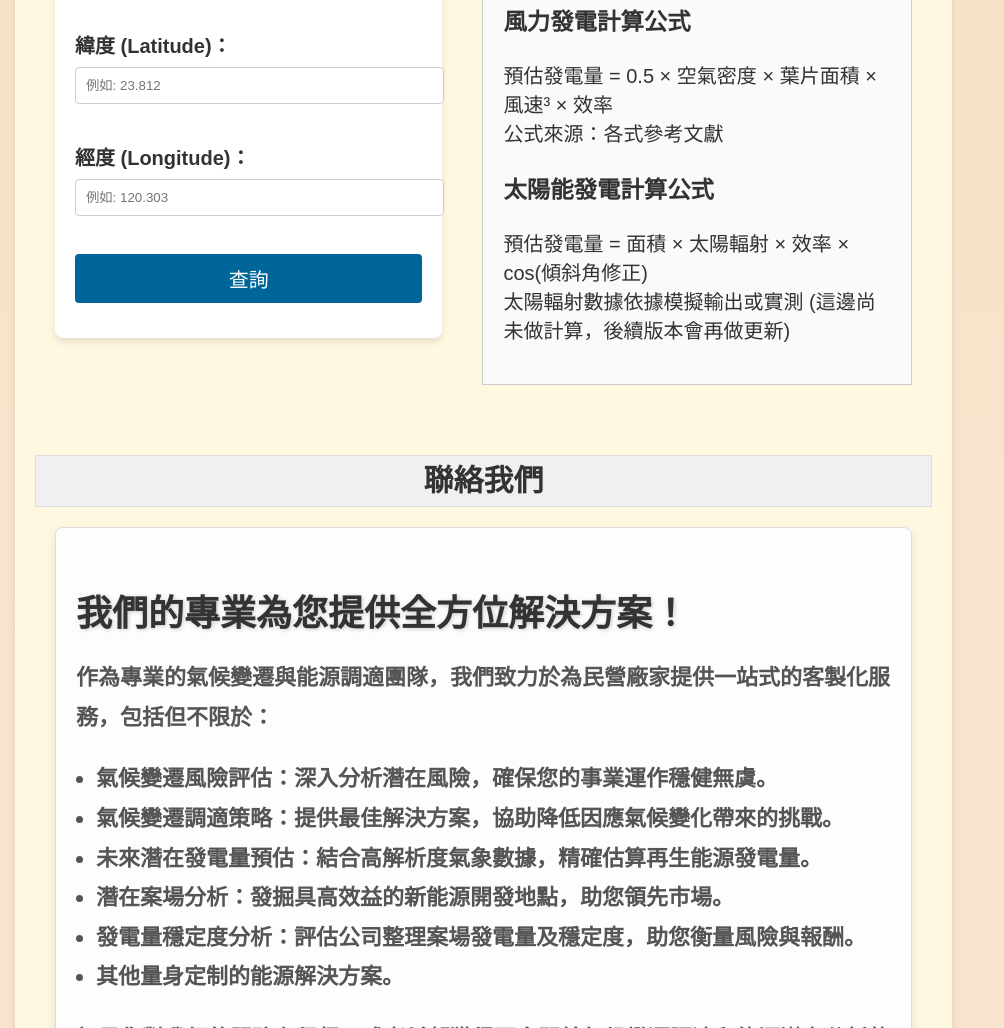
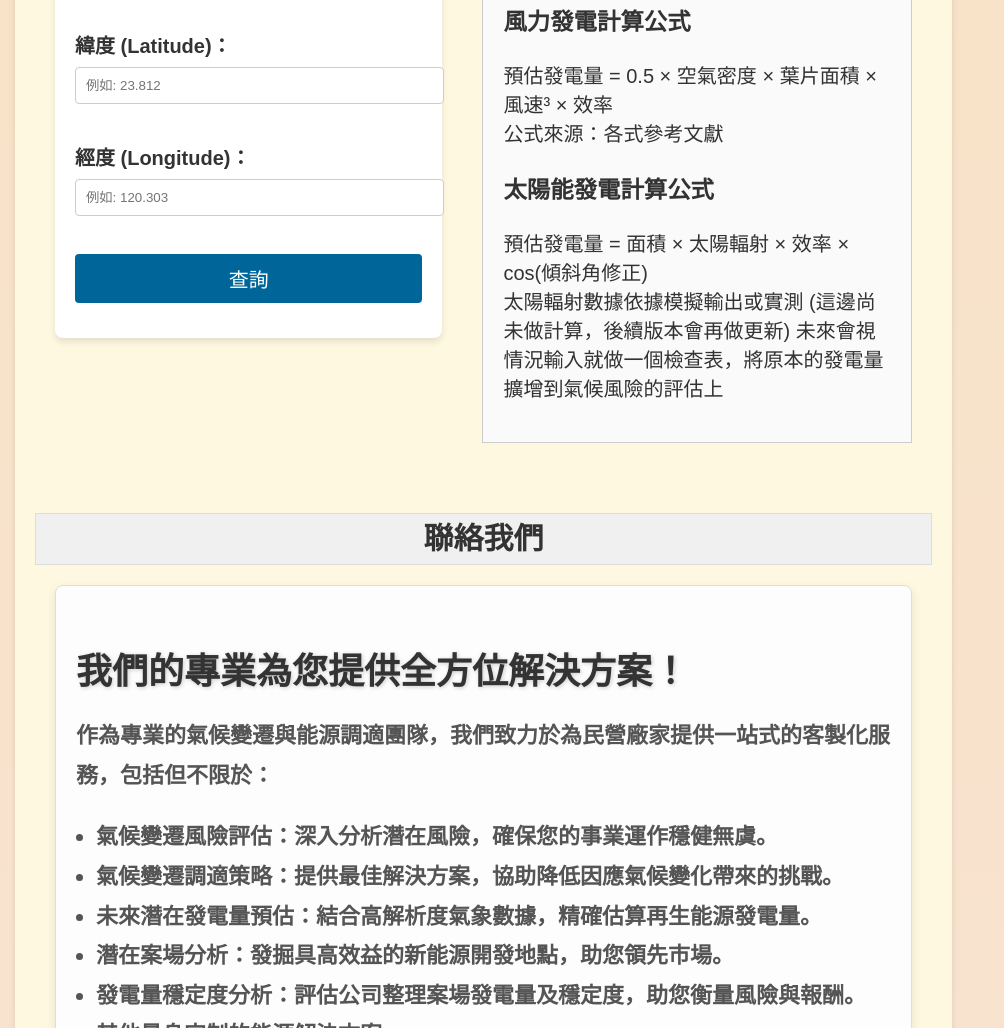
Before and after one commit to ChunHung6307/renewabletracker, a plain HTML site: page index.html in a window 1280 px wide. Shown: the part 3340-4368 px from the top of the page, without its empty margins (0-1004 px from the left). Drawn offline with nearby package versions, Linux system fonts and the light colour scheme.

Commit message:
add some information

```diff
--- a/index.html
+++ b/index.html
@@ -413,6 +413,7 @@
         <p>
             預估發電量 = 面積 × 太陽輻射 × 效率 × cos(傾斜角修正)<br>
             太陽輻射數據依據模擬輸出或實測 (這邊尚未做計算，後續版本會再做更新)
+            未來會視情況輸入就做一個檢查表，將原本的發電量擴增到氣候風險的評估上
         </p>
     </div>
 </div>
```
